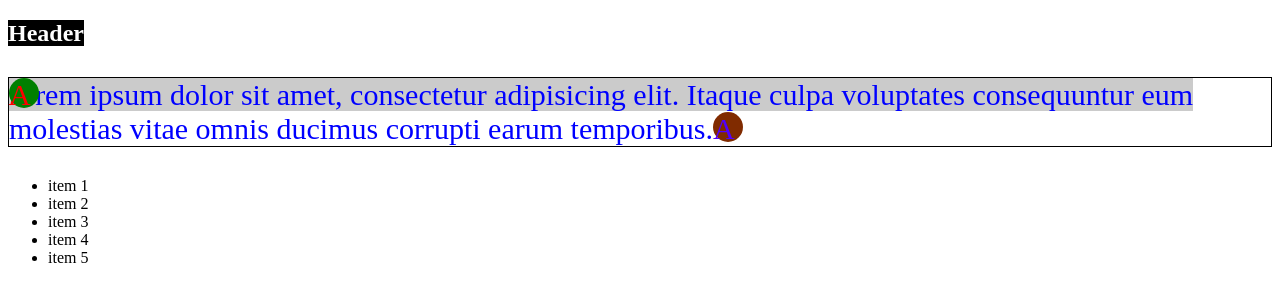
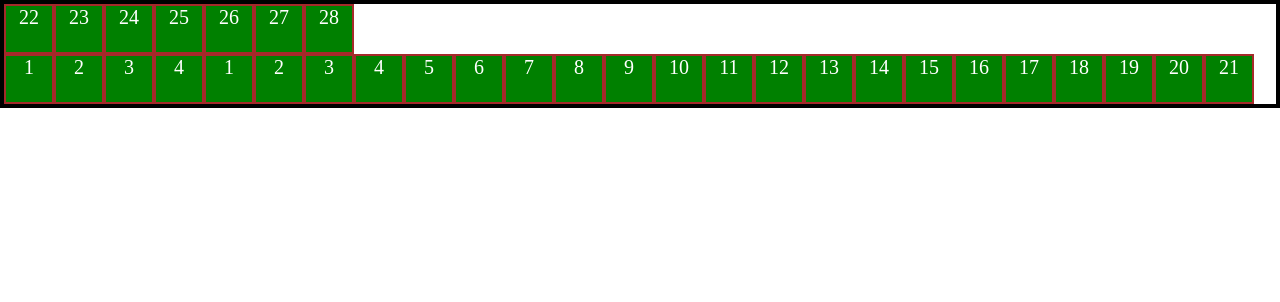
Before and after one commit to Volodymyr-Khomchyk/html-project, a plain HTML site: page index.html in a window 1280 px wide. Drawn offline with Linux system fonts and the light colour scheme.

Commit message:
Flex welcome

```diff
--- a/index.html
+++ b/index.html
@@ -8,21 +8,43 @@
     <link rel="stylesheet" href="./style.css">
     <title>Document</title>
 </head>
+	<div class="conteiner">
+		<div class="item">1</div>
+		<div class="item">2</div>
+		<div class="item">3</div>
+		<div class="item">4</div>
+		<div class="item">1</div>
+		<div class="item">2</div>
+		<div class="item">3</div>
+		<div class="item">4</div>
+		<div class="item">5</div>
+		<div class="item">6</div>
+		<div class="item">7</div>
+		<div class="item">8</div>
+		<div class="item">9</div>
+		<div class="item">10</div>
+		<div class="item">11</div>
+		<div class="item">12</div>
+		<div class="item">13</div>
+		<div class="item">14</div>
+		<div class="item">15</div>
+		<div class="item">16</div>
+		<div class="item">17</div>
+		<div class="item">18</div>
+		<div class="item">19</div>
+		<div class="item">20</div>
+		<div class="item">21</div>
+		<div class="item">22</div>
+		<div class="item">23</div>
+		<div class="item">24</div>
+		<div class="item">25</div>
+		<div class="item">26</div>
+		<div class="item">27</div>
+		<div class="item">28</div>
 
+	</div>
 <body>
-    <main>
-		<article>
-			<h1>Header</h1>
-			<p> Lorem ipsum dolor sit amet, consectetur adipisicing elit. Itaque culpa voluptates consequuntur eum molestias vitae omnis ducimus corrupti earum temporibus.</p>
-			<ul>
-				<li>item 1</li>
-				<li>item 2</li>
-				<li>item 3</li>
-				<li>item 4</li>
-				<li>item 5</li>
-			</ul>
-		</article>
-	</main>
+
 </body>
 
 </html>
--- a/style.css
+++ b/style.css
@@ -1,55 +1,27 @@
-p {
-    color: blue;
-    font-size: 30px;
-    border: 1px solid black;
-    position: relative;
+*{
+    margin: 0;
+    padding: 0;
+    box-sizing: border-box;
 }
 
-.letter {
-    font-size: 20px;
-    font-style: italic;
-    color: red;
+.conteiner{
+    display: flex;
+    flex-direction: row;
+    justify-content: flex-start;
+    align-items: flex-start;
+    flex-wrap: wrap-reverse;
+    border: 4px solid black;
+    width: 100%;
+    /* height: 400px; */
 }
 
-p::first-letter {
+.item{
+
+    width: 50px;
+    height: 50px;
+    background-color: green;
+    border: 2px solid brown;
     font-size: 20px;
-    color: red;
-    font-style: italic;
+    text-align: center;
+    color: white;
 }
-
-p::first-line {
-    background-color: rgba(128, 128, 128, 0.413);
-}
-
-h1::first-line {
-    color: white;
-    background-color: black;
-}
-
-p::selection {
-    color: yellow;
-    background-color: blue;
-}
-
-p::before {
-    color: red;
-    background-color: green;
-    width: 30px;
-    height: 30px;
-    content: "A";
-    display: inline-block;
-    border-radius: 50%;
-    position: absolute;
-
-}
-
-p::after {
-    color: rgb(81, 0, 255);
-    background-color: rgb(128, 43, 0);
-    width: 30px;
-    height: 30px;
-    content: "A";
-    display: inline-block;
-    border-radius: 50%;
-    position: absolute;
-}
```
